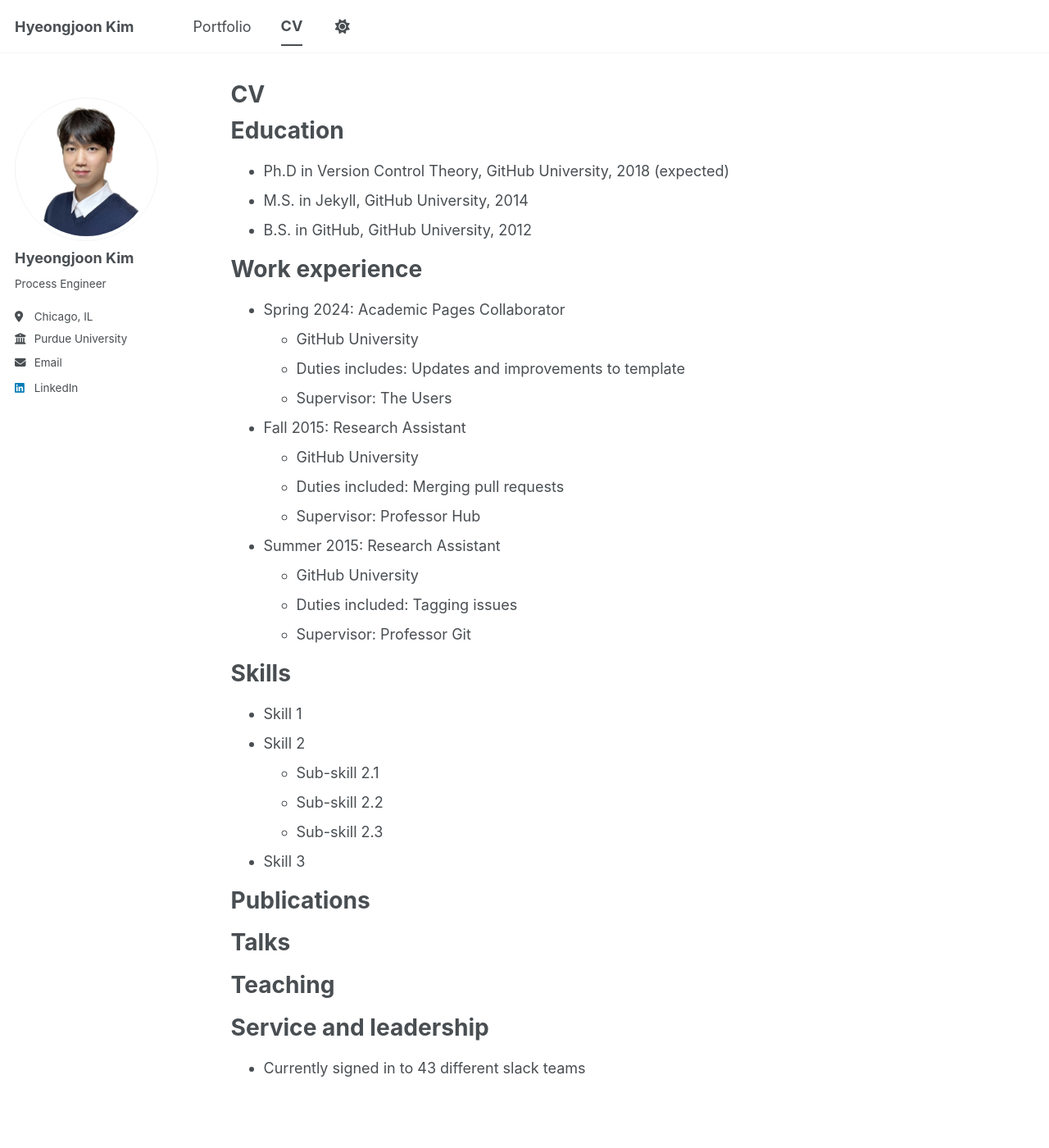
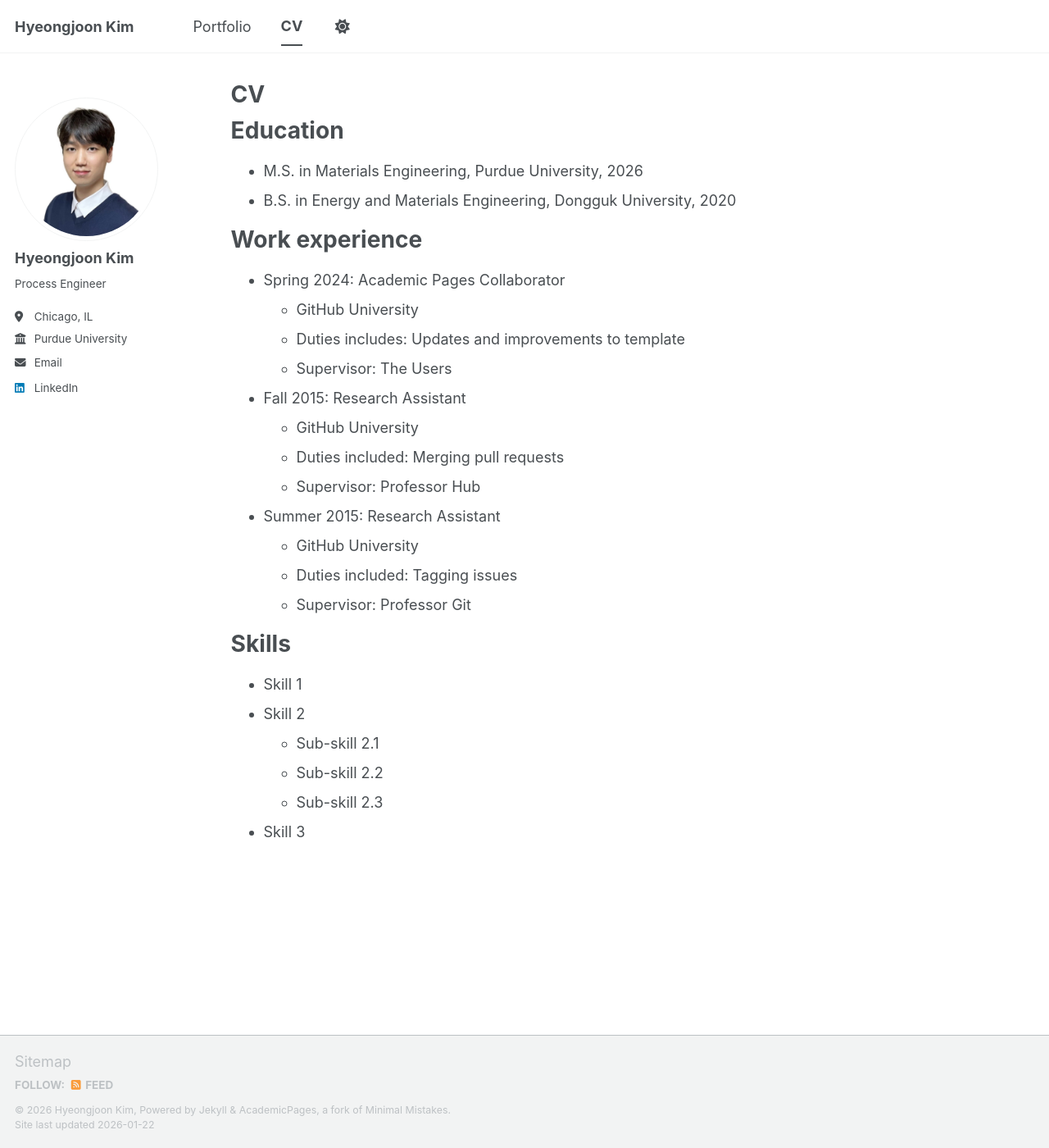
Before and after one commit to joonk1214/joonk1214.github.io, a Jekyll site: the page built from _pages/cv.md, in a window 1280 px wide and 1400 px high. Shown: the whole window at 82% size. Built offline with Jekyll 4.4.1, drawn with Linux system fonts in a browser that asks for light colours; a script bundle is joined from its source files by our own code; library files that are not in the unit come from our copies.

Commit message:
Update cv.md

```diff
--- a/_pages/cv.md
+++ b/_pages/cv.md
@@ -11,9 +11,8 @@ redirect_from:
 
 Education
 ======
-* Ph.D in Version Control Theory, GitHub University, 2018 (expected)
-* M.S. in Jekyll, GitHub University, 2014
-* B.S. in GitHub, GitHub University, 2012
+* M.S. in Materials Engineering, Purdue University, 2026
+* B.S. in Energy and Materials Engineering, Dongguk University, 2020
 
 Work experience
 ======
@@ -40,25 +39,3 @@ Skills
   * Sub-skill 2.2
   * Sub-skill 2.3
 * Skill 3
-
-Publications
-======
-  <ul>{% for post in site.publications reversed %}
-    {% include archive-single-cv.html %}
-  {% endfor %}</ul>
-
-Talks
-======
-  <ul>{% for post in site.talks reversed %}
-    {% include archive-single-talk-cv.html  %}
-  {% endfor %}</ul>
-
-Teaching
-======
-  <ul>{% for post in site.teaching reversed %}
-    {% include archive-single-cv.html %}
-  {% endfor %}</ul>
-
-Service and leadership
-======
-* Currently signed in to 43 different slack teams
```
